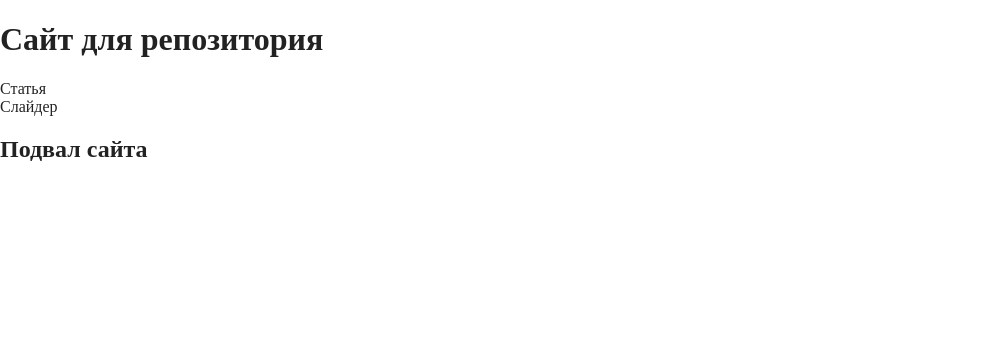
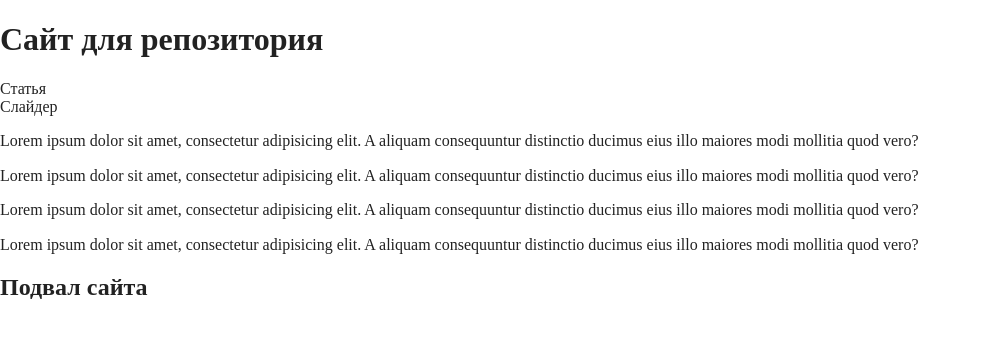
Before and after one commit to rodnovspb/git, a website built with Parcel: page index.html in a window 1280 px wide. Shown: the whole page, without its empty margins (0-981 px from the left). Built offline with nearby package versions, Linux system fonts and the light colour scheme.

Commit message:
еще раз изменил

```diff
--- a/index.html
+++ b/index.html
@@ -29,6 +29,10 @@
 
   <article>Статья</article>
   <aside>Слайдер</aside>
+  <p>Lorem ipsum dolor sit amet, consectetur adipisicing elit. A aliquam consequuntur distinctio ducimus eius illo maiores modi mollitia quod vero?</p>
+  <p>Lorem ipsum dolor sit amet, consectetur adipisicing elit. A aliquam consequuntur distinctio ducimus eius illo maiores modi mollitia quod vero?</p>
+  <p>Lorem ipsum dolor sit amet, consectetur adipisicing elit. A aliquam consequuntur distinctio ducimus eius illo maiores modi mollitia quod vero?</p>
+  <p>Lorem ipsum dolor sit amet, consectetur adipisicing elit. A aliquam consequuntur distinctio ducimus eius illo maiores modi mollitia quod vero?</p>
 
   <footer>
     <h2>Подвал сайта</h2>
```
